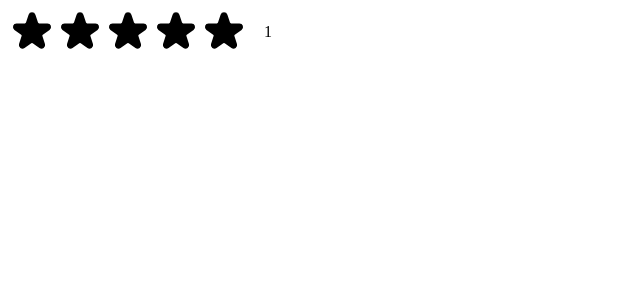
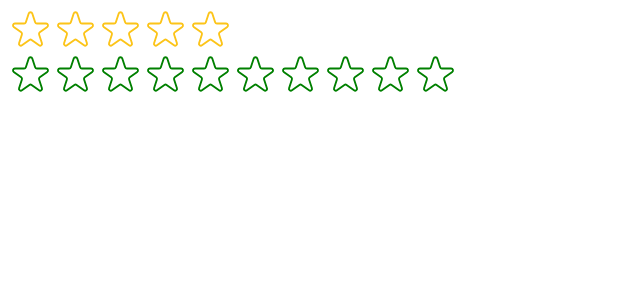
Before and after one commit to amankanz/cinescout, a React (Create React App) app: page / in a window 1280 px wide. Shown: the top 300 px of the page, without its empty margins (0-640 px from the left). Built offline with nearby package versions, Linux system fonts and the light colour scheme.

Commit message:
add: startRating component

```diff
--- a/src/index.js
+++ b/src/index.js
@@ -9,7 +9,11 @@ const root = ReactDOM.createRoot(document.getElementById("root"));
 root.render(
   <React.StrictMode>
     {/* <App /> */}
-    <StarRating maxRating={5} />
+    <StarRating
+      maxRating={5}
+      messages={["Terrible", "Bad", "Okay", "Good", "Amazing"]}
+    />
+    <StarRating maxRating={10} color="green" className="test" />
   </React.StrictMode>
 );
 
--- a/src/starRating.js
+++ b/src/starRating.js
@@ -10,60 +10,73 @@ const starContainerStyle = {
   display: "flex",
 };
 
+export default function StarRating({
+  maxRating = 5,
+  color = "#fcc419",
+  size = 45,
+  className = "",
+}) {
+  const [rating, setRating] = useState(0);
+  const [tempRating, setTempRating] = useState(0);
+
   const textStyle = {
     lineHeight: "1",
     margin: "0",
+    color,
+    fontSize: `${size / 1.5}px`,
   };
 
-export default function StarRating({ maxRating = 5 }) {
-  const [rating, setRating] = useState(1);
-
   return (
-    <div style={containerStyle}>
+    <div style={containerStyle} className={className}>
       <div style={starContainerStyle}>
         {Array.from({ length: maxRating }, (_, i) => (
-          <Star key={i} />
+          <Star
+            key={i}
+            onRate={() => setRating(i + 1)}
+            full={tempRating ? tempRating >= i + 1 : rating >= i + 1}
+            onHoverIn={() => setTempRating(i + 1)}
+            onHoverOut={() => setTempRating(0)}
+            color={color}
+            size={size}
+          />
         ))}
       </div>
-      <p style={textStyle}>{rating || ""}</p>
+      <p style={textStyle}>{tempRating || rating || ""}</p>
     </div>
   );
 }
 
+function Star({ onRate, full, onHoverIn, onHoverOut, color, size }) {
   const starStyle = {
-  width: "48px",
-  height: "48px",
+    width: `${size}px`,
+    height: `${size}px`,
     display: "block",
     cursor: "pointer",
   };
 
-function Star() {
   return (
-    <span role="button" style={starStyle}>
+    <span
+      role="button"
+      style={starStyle}
+      onClick={onRate}
+      onMouseEnter={onHoverIn}
+      onMouseLeave={onHoverOut}
+    >
+      {full ? (
         <svg
           xmlns="http://www.w3.org/2000/svg"
           viewBox="0 0 20 20"
-        fill="#000"
-        stroke="#000"
+          fill={color}
+          stroke={color}
         >
           <path d="M9.049 2.927c.3-.921 1.603-.921 1.902 0l1.07 3.292a1 1 0 00.95.69h3.462c.969 0 1.371 1.24.588 1.81l-2.8 2.034a1 1 0 00-.364 1.118l1.07 3.292c.3.921-.755 1.688-1.54 1.118l-2.8-2.034a1 1 0 00-1.175 0l-2.8 2.034c-.784.57-1.838-.197-1.539-1.118l1.07-3.292a1 1 0 00-.364-1.118L2.98 8.72c-.783-.57-.38-1.81.588-1.81h3.461a1 1 0 00.951-.69l1.07-3.292z" />
         </svg>
-    </span>
-  );
-}
-
-/*
-FULL STAR
-
-
-
-
-EMPTY STAR
+      ) : (
         <svg
           xmlns="http://www.w3.org/2000/svg"
           fill="none"
           viewBox="0 0 24 24"
-        stroke="#000"
+          stroke={color}
         >
           <path
             strokeLinecap="round"
@@ -72,6 +85,7 @@ EMPTY STAR
             d="M11.049 2.927c.3-.921 1.603-.921 1.902 0l1.519 4.674a1 1 0 00.95.69h4.915c.969 0 1.371 1.24.588 1.81l-3.976 2.888a1 1 0 00-.363 1.118l1.518 4.674c.3.922-.755 1.688-1.538 1.118l-3.976-2.888a1 1 0 00-1.176 0l-3.976 2.888c-.783.57-1.838-.197-1.538-1.118l1.518-4.674a1 1 0 00-.363-1.118l-3.976-2.888c-.784-.57-.38-1.81.588-1.81h4.914a1 1 0 00.951-.69l1.519-4.674z"
           />
         </svg>
-
-
-*/
+      )}
+    </span>
+  );
+}
```
Lines whose indentation alone changed are shown as unchanged.
